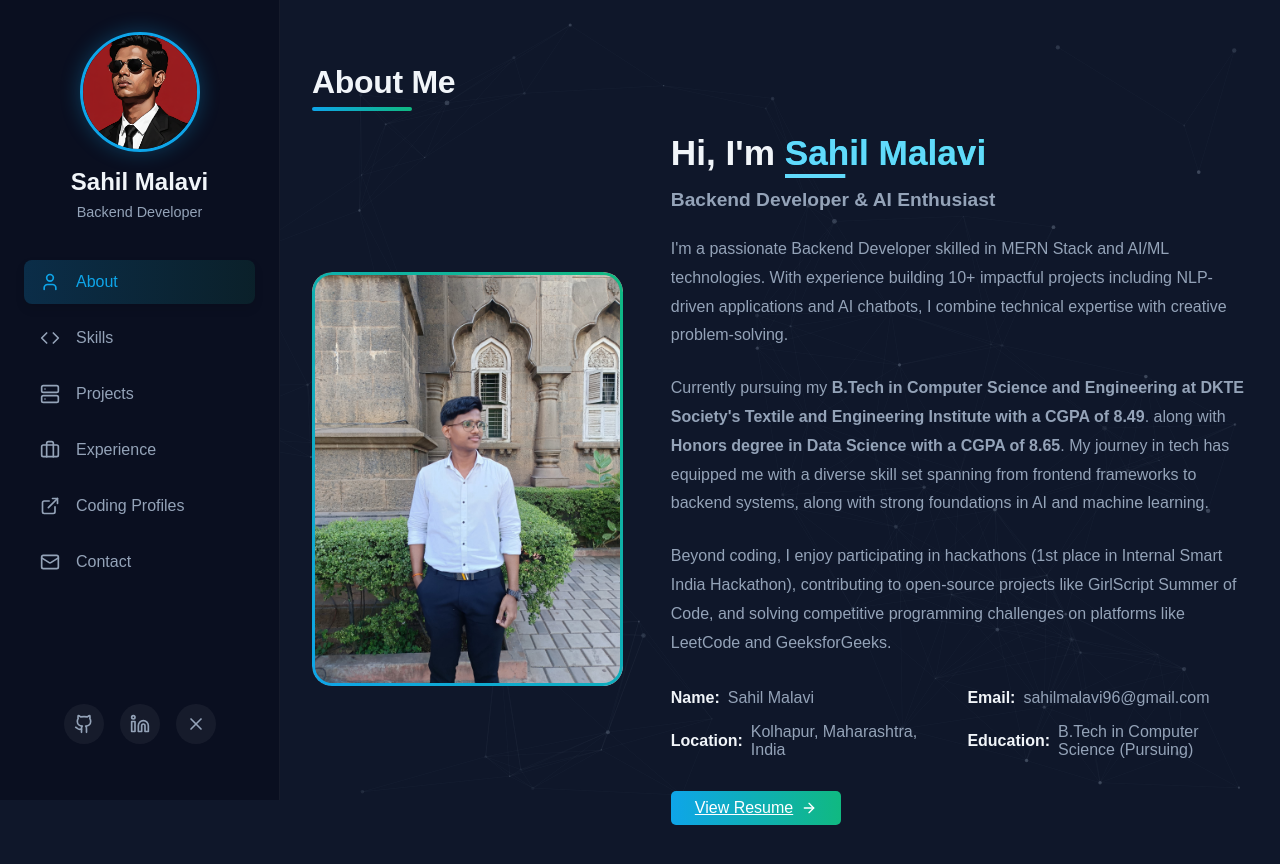
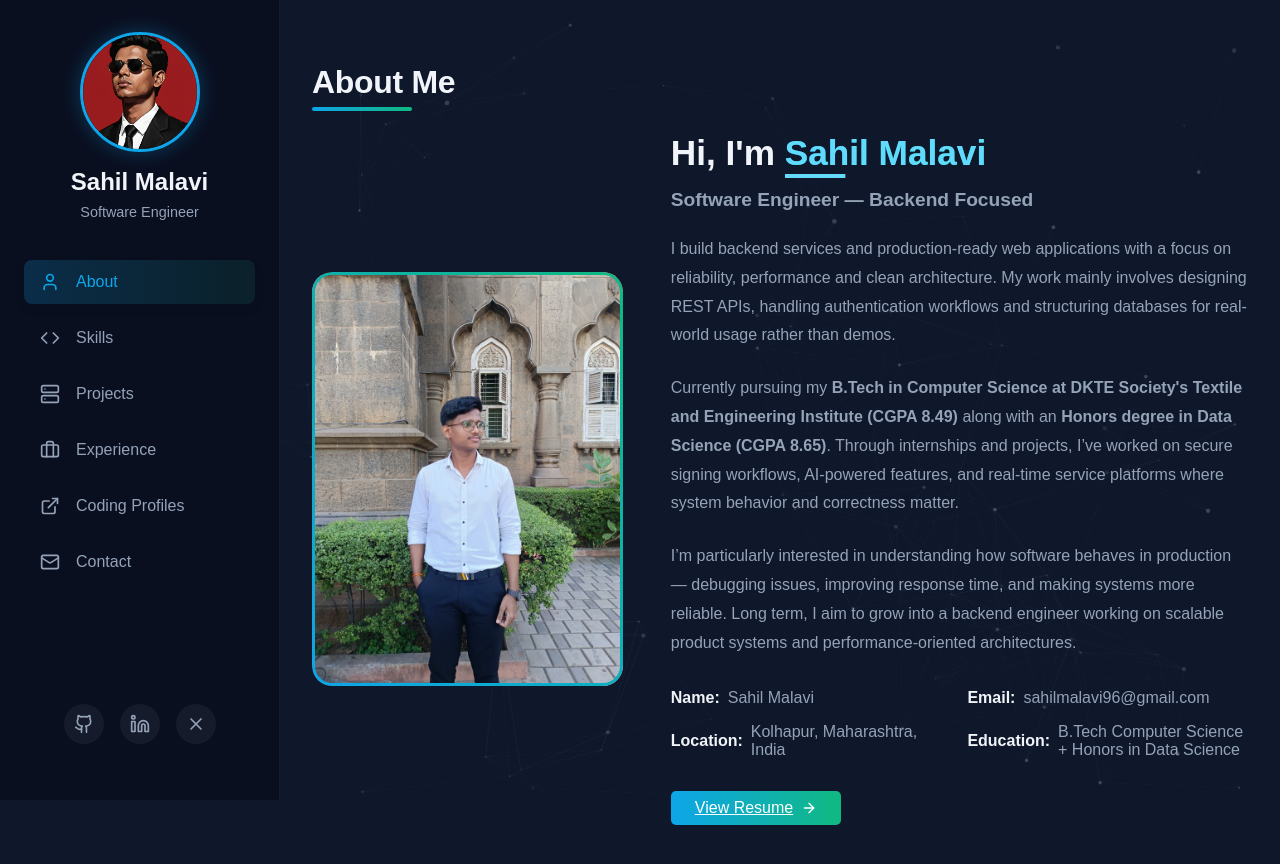
Before and after one commit to SahilMalavi/Portfolio, a React (Vite) app in the folder Frontend/portfolio site/: page / in a window 1280 px wide. Shown: the top 864 px of the page. Built offline with nearby package versions, Linux system fonts and the light colour scheme.

Commit message:
About section changed

```diff
--- a/Frontend/portfolio site/src/components/AboutSection.jsx
+++ b/Frontend/portfolio site/src/components/AboutSection.jsx
@@ -14,24 +14,19 @@ const AboutSection = ({ preview = false }) => {
 
                 <div className="about-text">
                     <h3>Hi, I'm <span className="highlight">Sahil Malavi</span></h3>
-                    <h4>Backend Developer & AI Enthusiast</h4>
+                    <h4>Software Engineer — Backend Focused</h4>
 
                     <>
                         <p>
-                            I'm a passionate Backend Developer skilled in MERN Stack and AI/ML technologies.
-                            With experience building 10+ impactful projects including NLP-driven applications
-                            and AI chatbots, I combine technical expertise with creative problem-solving.
+                            I build backend services and production-ready web applications with a focus on reliability, performance and clean architecture. My work mainly involves designing REST APIs, handling authentication workflows and structuring databases for real-world usage rather than demos.
                         </p>
+
                         <p>
-                            Currently pursuing my<b> B.Tech in Computer Science and Engineering at DKTE Society's
-                            Textile and Engineering Institute with a CGPA of 8.49</b>. along with <b>Honors degree in Data Science with a CGPA of 8.65</b>. My journey in tech has equipped me with
-                            a diverse skill set spanning from frontend frameworks to backend systems, along with strong
-                            foundations in AI and machine learning.
+                            Currently pursuing my <b>B.Tech in Computer Science at DKTE Society's Textile and Engineering Institute (CGPA 8.49)</b> along with an <b>Honors degree in Data Science (CGPA 8.65)</b>. Through internships and projects, I’ve worked on secure signing workflows, AI-powered features, and real-time service platforms where system behavior and correctness matter.
                         </p>
+
                         <p>
-                            Beyond coding, I enjoy participating in hackathons (1st place in Internal Smart India Hackathon),
-                            contributing to open-source projects like GirlScript Summer of Code, and solving competitive
-                            programming challenges on platforms like LeetCode and GeeksforGeeks.
+                            I’m particularly interested in understanding how software behaves in production — debugging issues, improving response time, and making systems more reliable. Long term, I aim to grow into a backend engineer working on scalable product systems and performance-oriented architectures.
                         </p>
 
                         <div className="personal-details">
@@ -49,18 +44,16 @@ const AboutSection = ({ preview = false }) => {
                             </div>
                             <div className="detail-item">
                                 <span className="detail-label">Education:</span>
-                                <span className="detail-value">B.Tech in Computer Science (Pursuing)</span>
+                                <span className="detail-value">B.Tech Computer Science + Honors in Data Science</span>
                             </div>
                         </div>
 
                         <a
                             href="https://drive.google.com/file/d/1mq0bJcBeGyr3L-58s16B8p4J9KBPrxrC/view?usp=sharing"
-                            // download="Sahil_Malavi_Resume.pdf"
                             className="btn">
                             View Resume <ArrowRight size={16} />
                         </a>
                     </>
-
                 </div>
             </div>
         </section>
--- a/Frontend/portfolio site/src/components/Sidebar.jsx
+++ b/Frontend/portfolio site/src/components/Sidebar.jsx
@@ -58,7 +58,7 @@ const Sidebar = ({ activeSection, setActiveSection, isMobile }) => {
                         <img src={sahil_photo} alt="Profile" />
                     </div>
                     <h2 className="name">Sahil Malavi</h2>
-                    <p className="title">Backend Developer</p>
+                    <p className="title">Software Engineer</p>
                 </div>
 
                 <nav className="nav-menu">
--- a/Frontend/portfolio site/src/components/SkillsSection.jsx
+++ b/Frontend/portfolio site/src/components/SkillsSection.jsx
@@ -1,4 +1,3 @@
-import React from 'react';
 import './SkillsSection.css';
 
 const SkillsSection = () => {
```
